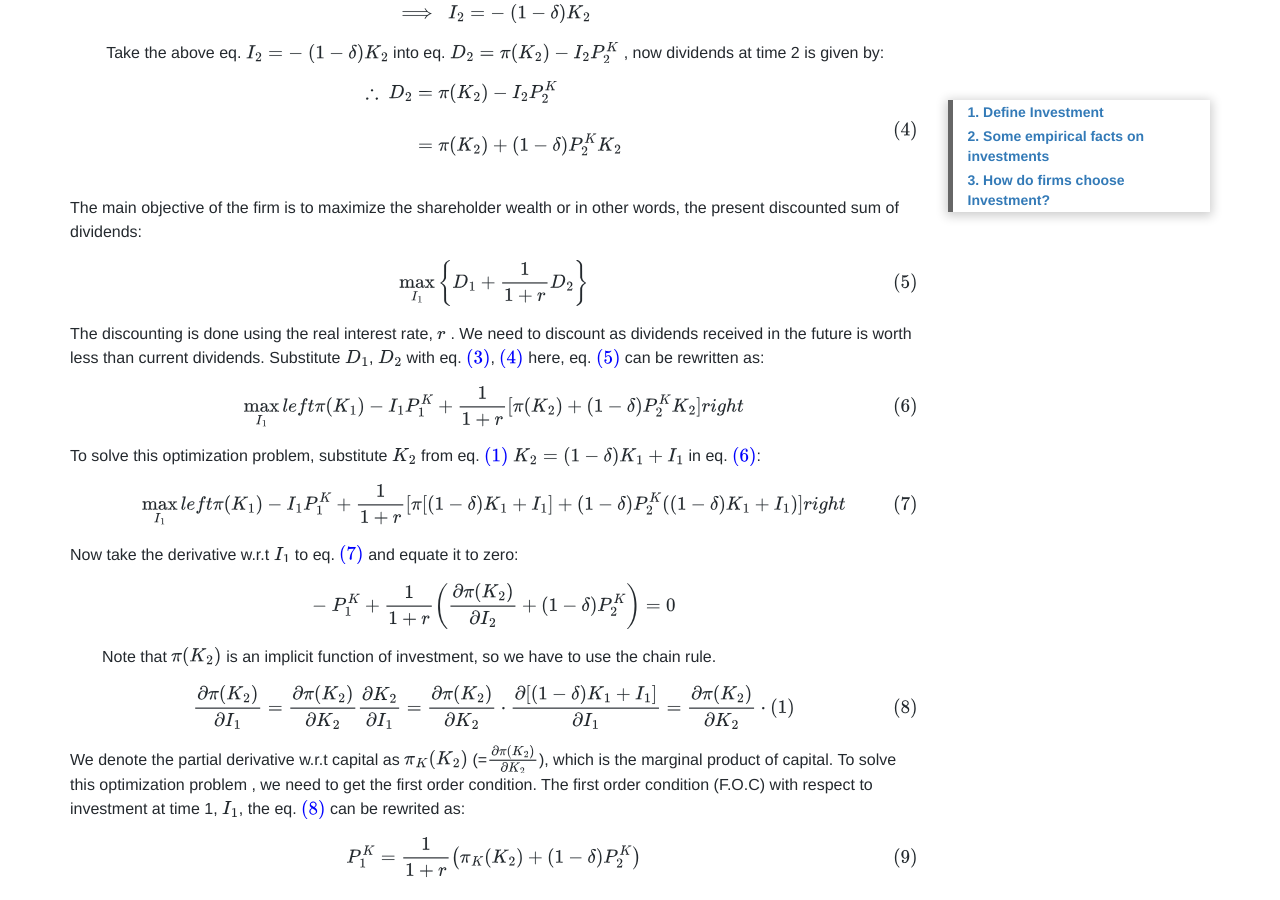
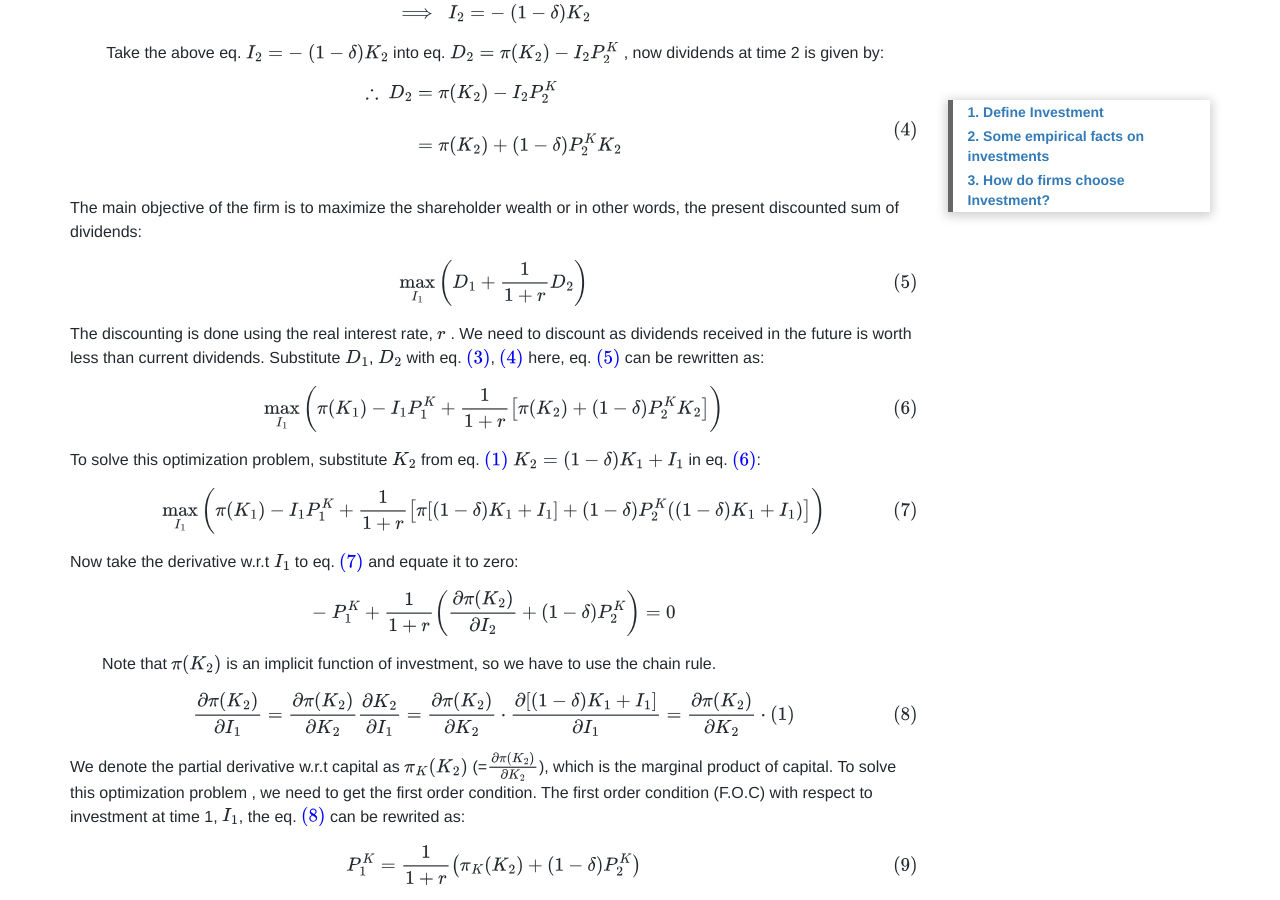
Before and after one commit to damien0x0023/damien0x0023.github.io, a Jekyll site: the page built from _posts/2020/business/ECON5068/2020-09-30-Investment.md, in a window 1280 px wide and 900 px high, scrolled down 4611 px. Built offline with Jekyll 4.4.1, drawn with Linux system fonts in a browser that asks for light colours; nearby versions of some CDN libraries; some of the changed text lies outside the part shown.

Commit message:
try \left ( and \{

```diff
--- a/_posts/2020/business/ECON5068/2020-09-30-Investment.md
+++ b/_posts/2020/business/ECON5068/2020-09-30-Investment.md
@@ -89,7 +89,7 @@ $$
 The firm then uses this capital for production in period 2 and at the end of the period sells off the remaining capital at price \\(P^K_2\\) . The operating profit made by the firm each period is given by:
 
 $$
-\pi(K_i)=\max_{L}\{F(K,L)-wL\},\ where\ i = \{1,2\} \ ,
+\pi(K_i)=\max_{L} \\{ F(K,L) - wL \\},\ where\ i = \\{1,2\\} \ ,
 \tag{2} \label{operatingProfit}
 $$
 
@@ -167,33 +167,33 @@ $$
 The main objective of the firm is to maximize the shareholder wealth or in other words, the present discounted sum of dividends:
 
 $$
-\max_{I_1} \left \{
+\max_{I_1} \left (
         D_1 + \frac{1}{1+r} D_2
-    \right \}
+    \right )
 \tag{5} \label{discountedSum1}
 $$
 
 The discounting is done using the real interest rate, \\(r\\) . We need to discount as dividends received in the future is worth less than current dividends. Substitute \\(D_1\\), \\(D_2\\) with eq. \eqref{divident1}, \eqref{divident2} here, eq. \eqref{discountedSum1} can be rewritten as:
 
 $$
-\max_{I_1} \\left \\{
-    \pi(K_1) - I_1 P^K_1  + \frac{1}{1+r} [
+\max_{I_1} \left (
+    \pi(K_1) - I_1 P^K_1  + \frac{1}{1+r} \left [
             \pi(K_2) +
             (1 - \delta) P^K_2 K_2
-        ]
-    \\right \\}
+        \right ]
+    \right )
 \tag{6} \label{discountedSum2}
 $$
 
 To solve this optimization problem, substitute \\(K_2\\) from eq. \eqref{capital_accumulation} \\(K_2 = (1 - \delta)K_1 + I_1 \\) in eq. \eqref{discountedSum2}:
 
 $$
-\max_{I_1} \\left \\{
-    \pi(K_1) - I_1 P^K_1  + \frac{1}{1+r} [
+\max_{I_1} \left (
+    \pi(K_1) - I_1 P^K_1  + \frac{1}{1+r} \left [
         \pi [ (1 - \delta) K_1 + I_1 ] +
         (1 - \delta) P^K_2 ( (1 - \delta) K_1 + I_1)
-        ]
-    \\right \\}
+        \right ]
+    \right )
 \tag{7} \label{discountedSum3}
 $$
 
```
